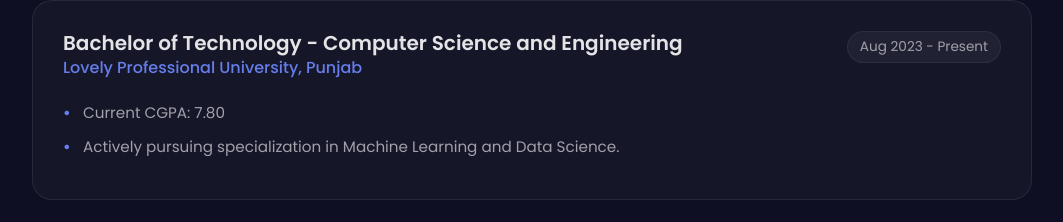
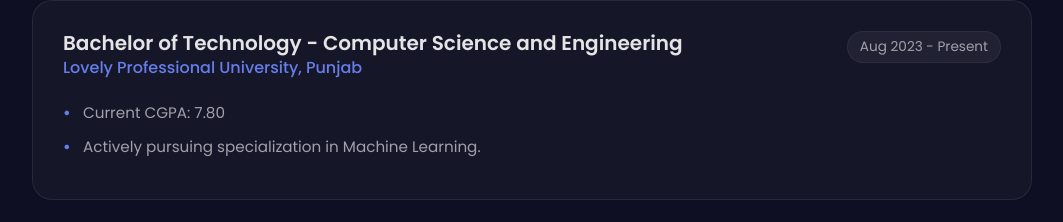
Before and after one commit to Ankit2729/Ankit_port, a plain HTML site: page index.html in a window 1280 px wide. Shown: the part 4000-4222 px from the top of the page, without its empty margins (108-1171 px from the left). Drawn offline with Linux system fonts and the light colour scheme.

Commit message:
Update index.html

```diff
--- a/index.html
+++ b/index.html
@@ -418,7 +418,7 @@
                             <div class="resume-card-body">
                                 <ul>
                                     <li>Current CGPA: 7.80</li>
-                                    <li>Actively pursuing specialization in Machine Learning and Data Science.</li>
+                                    <li>Actively pursuing specialization in Machine Learning.</li>
                                 </ul>
                             </div>
                         </div>
```
